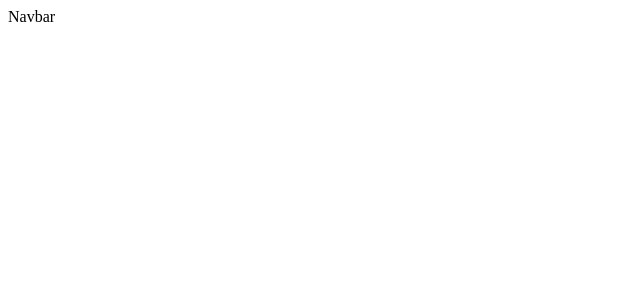
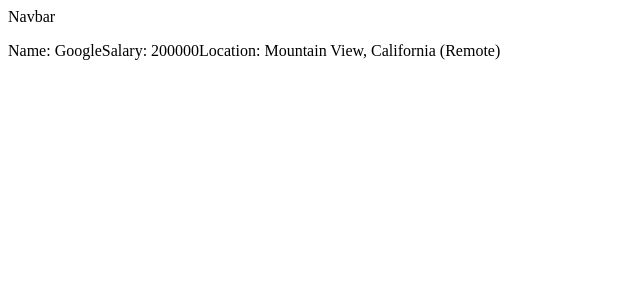
Before and after one commit to Tracklication/Tracklication, a React app: page / in a window 1280 px wide. Shown: the top 300 px of the page, without its empty margins (0-640 px from the left). Built offline with nearby package versions, Linux system fonts and the light colour scheme.

Commit message:
started the job card

```diff
--- a/src/App.jsx
+++ b/src/App.jsx
@@ -1,10 +1,9 @@
 import React, {useState} from 'react';
 import Navbar from './components/Navbar';
 import Dashboard from './components/Dashboard';
-import Login from './components/Login';
 
 function App() {
-  const [user, setUser] = useState({});
+  const [user, setUser] = useState({username: 'Tim'});
   // some useEffect to grab the currently logged in user here from the backend authentication
   // set state of the logged in user - if the user exists, then conditionally render the dashboard below
 
--- a/src/components/Dashboard.jsx
+++ b/src/components/Dashboard.jsx
@@ -1,7 +1,12 @@
 import React from 'react';
+import JobList from './JobList';
 
 function Dashboard() {
-  return <div>Dashboard</div>;
+  return (
+    <div>
+      <JobList />
+    </div>
+  );
 }
 
 export default Dashboard;
--- a/src/components/JobCard.jsx
+++ b/src/components/JobCard.jsx
@@ -1,7 +1,37 @@
-import React from 'react';
+import React, {useState} from 'react';
 
-function JobCard() {
-  return <div>JobCard</div>;
+const dummyData = {
+  name: 'Google',
+  salary: 200000,
+  position: 'Senior Software Developer',
+  contact: {
+    name: 'John Smith',
+    email: 'jsmith@google.com',
+    phone: '(123) 456 7890',
+    title: 'Hiring Manager',
+  },
+  location: {
+    headquarters: 'Mountain View, California',
+    type: 'Remote',
+    address: 'Mountain View, California',
+  },
+  lastHeard: false,
+};
+
+function JobCard(props) {
+  const [dropdown, setDropdown] = useState({});
+  return (
+    <div className='job-card'>
+      <div className='job-card-header' style={{display: 'flex'}}>
+        <p>Name: {dummyData.name}</p>
+        <p>Salary: {dummyData.salary}</p>
+        <p>
+          Location: {dummyData.location.address} ({dummyData.location.type})
+        </p>
+      </div>
+      <div className='job-card-details'></div>
+    </div>
+  );
 }
 
 export default JobCard;
--- a/src/components/JobList.jsx
+++ b/src/components/JobList.jsx
@@ -1,7 +1,12 @@
 import React from 'react';
+import JobCard from './JobCard';
 
 function JobList() {
-  return <div>JobList</div>;
+  return (
+    <div>
+      <JobCard />
+    </div>
+  );
 }
 
 export default JobList;
--- a/src/index.js
+++ b/src/index.js
@@ -4,4 +4,8 @@
 
 // react render
 const root = createRoot(document.getElementById('root'));
-root.render(<App />);
+root.render(
+  <>
+    <App />
+  </>
+);
```
Also changed, not shown: 1 other file (tests, documents, lock files or other folders).
